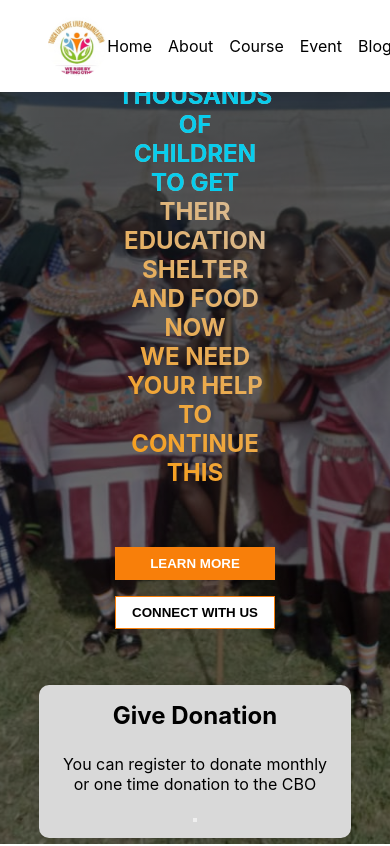
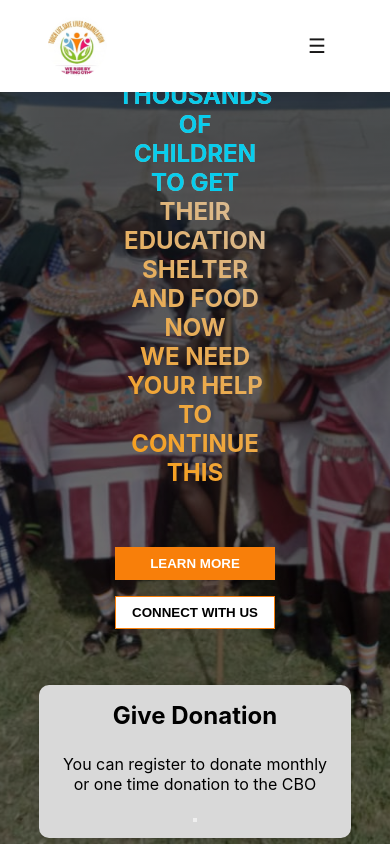
Before and after one commit to lengushuru/savelife, a React (Create React App) app: page / in a window 390 px wide. Shown: the top 846 px of the page. Built offline with nearby package versions, Linux system fonts and the light colour scheme.

Commit message:
Add navbar tyles.

```diff
--- a/src/components/navbar/Navbar.css
+++ b/src/components/navbar/Navbar.css
@@ -40,3 +40,45 @@ ul {
   height: 60px;
   width: auto;
 }
+
+.menu {
+  display: none;
+}
+
+@media screen and (max-width: 600px) {
+  ul {
+    display: block;
+    position: relative;
+    top: 0;
+    left: 0;
+    right: 0;
+    background-color: #7e2a2a;
+    width: 100%;
+    height: 100vh;
+    padding: 2rem;
+    /* transform: translateX(100%); */
+    transition: transform 0.5s ease-in-out;
+    z-index: 10000;
+  }
+  .open {
+    display: block;
+  }
+  .btnnav {
+    display: none;
+  }
+
+.menu {
+  display: block;
+  font-size: 20px;
+  cursor: pointer;
+  color: #181717;
+  padding: 14px 16px;
+  text-align: center;
+}
+  .open {
+    display: block;
+  }
+  .close {
+    display: none;
+  }
+}
--- a/src/components/navbar/Navbottom.js
+++ b/src/components/navbar/Navbottom.js
@@ -1,10 +1,19 @@
 import React from 'react'
+import { useState } from 'react'
 
 const Navbottom = () => {
+  const [show, setShow] = useState(false)
+
+  const handleShow = () => {
+    setShow(!show)
+  }
   return (
-  <div className='navbottom'>
-    <img  className = 'logo' src = './logo.png' alt='logo' />
-    <ul>
+  <div className={`navbottom ${show ? 'open':''}`}>
+    <img  className = {`logo ${show ? 'close':'open'}`} src = './logo.png' alt='logo' />
+    <div className={`menu ${show ? 'close':'open'}`} onClick={handleShow}>
+    ☰
+    </div>
+    <ul className={`${show ? 'open':'close'}`}>
       <li>Home</li>
       <li>About</li>
       <li>Course</li>
```
